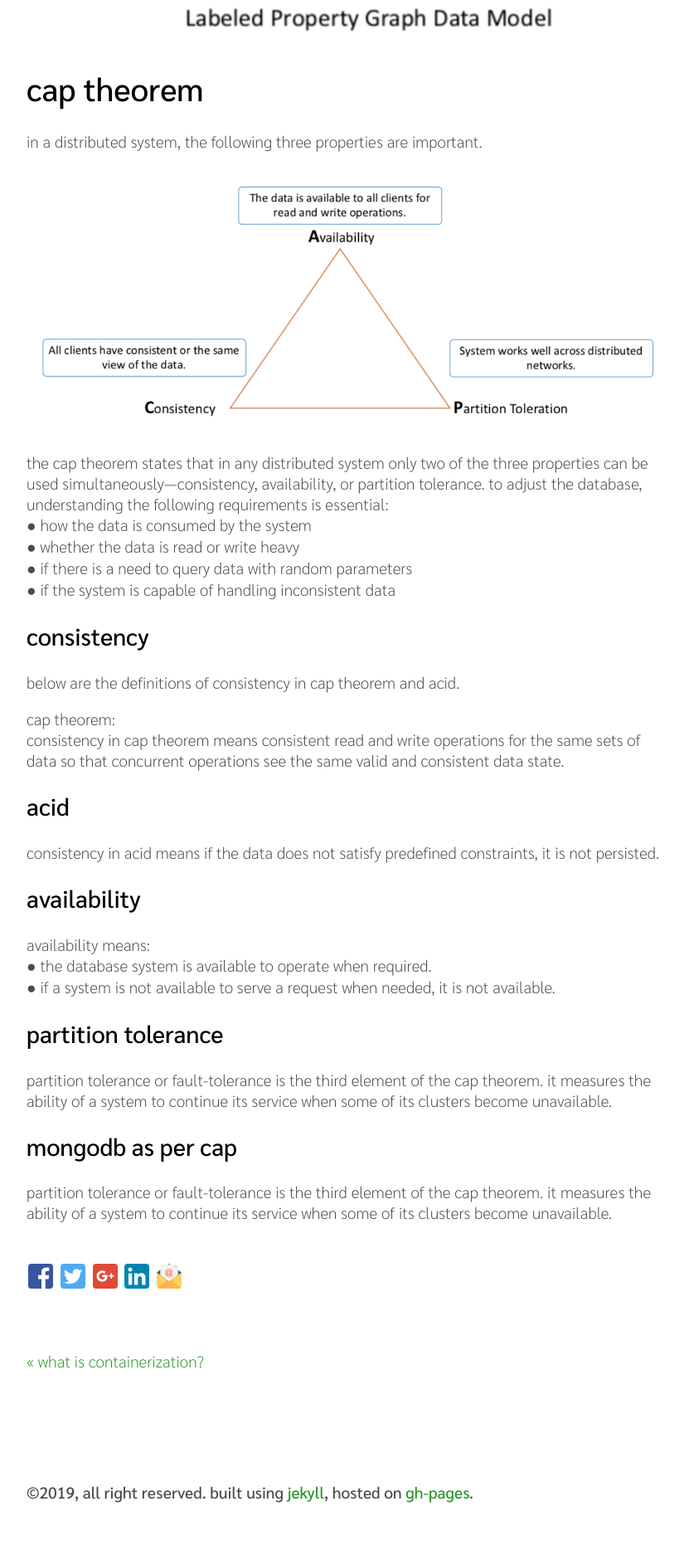
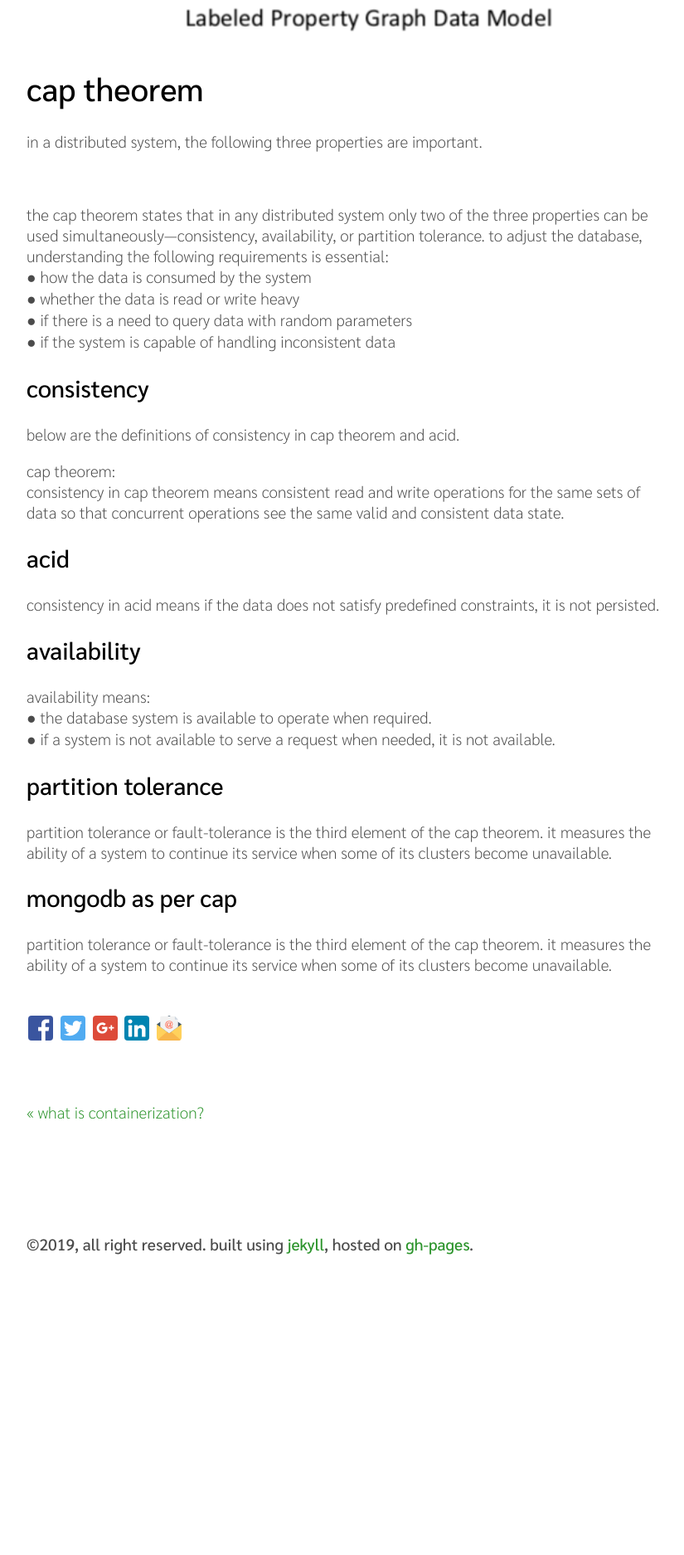
Before and after one commit to EngineITOps/EngineITOps.github.io, a Jekyll site: the page built from _posts/2019-02-10-type_of_nosql.md, in a window 1280 px wide. Shown: the part 3482-5356 px from the top of the page at 83% size, without its empty margins (224-1049 px from the left). Built offline with Jekyll 4.4.1, drawn with Linux system fonts in a browser that asks for light colours; after the commit the page ends 5057 px from its top, so only the background shows below that.

Commit message:
Update 2019-02-10-type_of_nosql.md

```diff
--- a/_posts/2019-02-10-type_of_nosql.md
+++ b/_posts/2019-02-10-type_of_nosql.md
@@ -59,7 +59,7 @@ A Column-Based database reads and writes data to and from hard disk storage to q
 # Graph Database
  A Graph database makes relationships readily available for any join-like execution allowing quick access of millions of connections. It lets you store data and its relationships with other data in the form of nodes and edges.<br>
 
-![](https://github.com/EngineITOps/EngineITOps.github.io/blob/master/blog/img/mogo1.png)
+![](/blog/img/mogo1.png)
 
 
  ● Examples of Graph database are—Neo4J, InfiniteGraph, OrientDB, and FlockDB.<br>
@@ -67,13 +67,13 @@ A Column-Based database reads and writes data to and from hard disk storage to q
 ● FlockDB was created by Twitter for relationship related analytics.<br>
 
 
-![](https://github.com/EngineITOps/EngineITOps.github.io/blob/master/blog/img/mogo2.png)
+![](/blog/img/mogo2.png)
 
 
 # CAP Theorem<br>
 In a distributed system, the following three properties are important.<br>
 
-![](https://github.com/EngineITOps/EngineITOps.github.io/blob/master/blog/img/mogo3.png)
+![](/master/blog/img/mogo3.png)
 
 The CAP theorem states that in any distributed system only two of the three properties can be used simultaneously—consistency, availability, or partition tolerance. To adjust the database, understanding the following requirements is essential:<br>
 ● How the data is consumed by the system<br>
```
